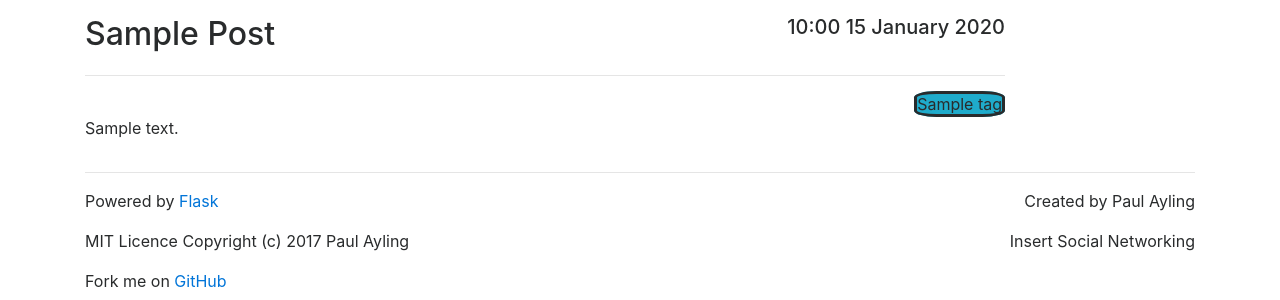
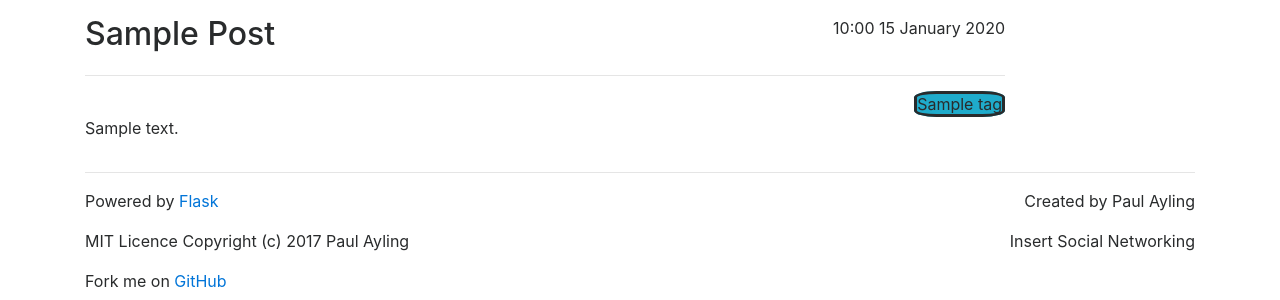
Before and after one commit to paulaylingdev/blogsite, a Flask app: page / in a window 1280 px wide. Shown: the part 96-396 px from the top of the page. Run offline with Flask 2, Linux system fonts and the light colour scheme; tables that the repository leaves empty hold one stand-in row (values such as "Sample post"); some libraries are stand-ins or nearby versions.

Commit message:
Reducing size of datetime in title of blogpost

```diff
--- a/blogsite/templates/index.html
+++ b/blogsite/templates/index.html
@@ -10,7 +10,7 @@
   <article>
     <section class="row">
       <h2 class="col-md-6 text-capitalize">{{ post.title }}</h2>
-      <h5 class="col-md-6 text-md-right">{{ post.pub_date.strftime('%H:%M %d %B %Y') }}</h5>
+      <p class="col-md-6 text-md-right">{{ post.pub_date.strftime('%H:%M %d %B %Y') }}</p>
     </section>
     <hr>
       <section class="text-md-right">
```
